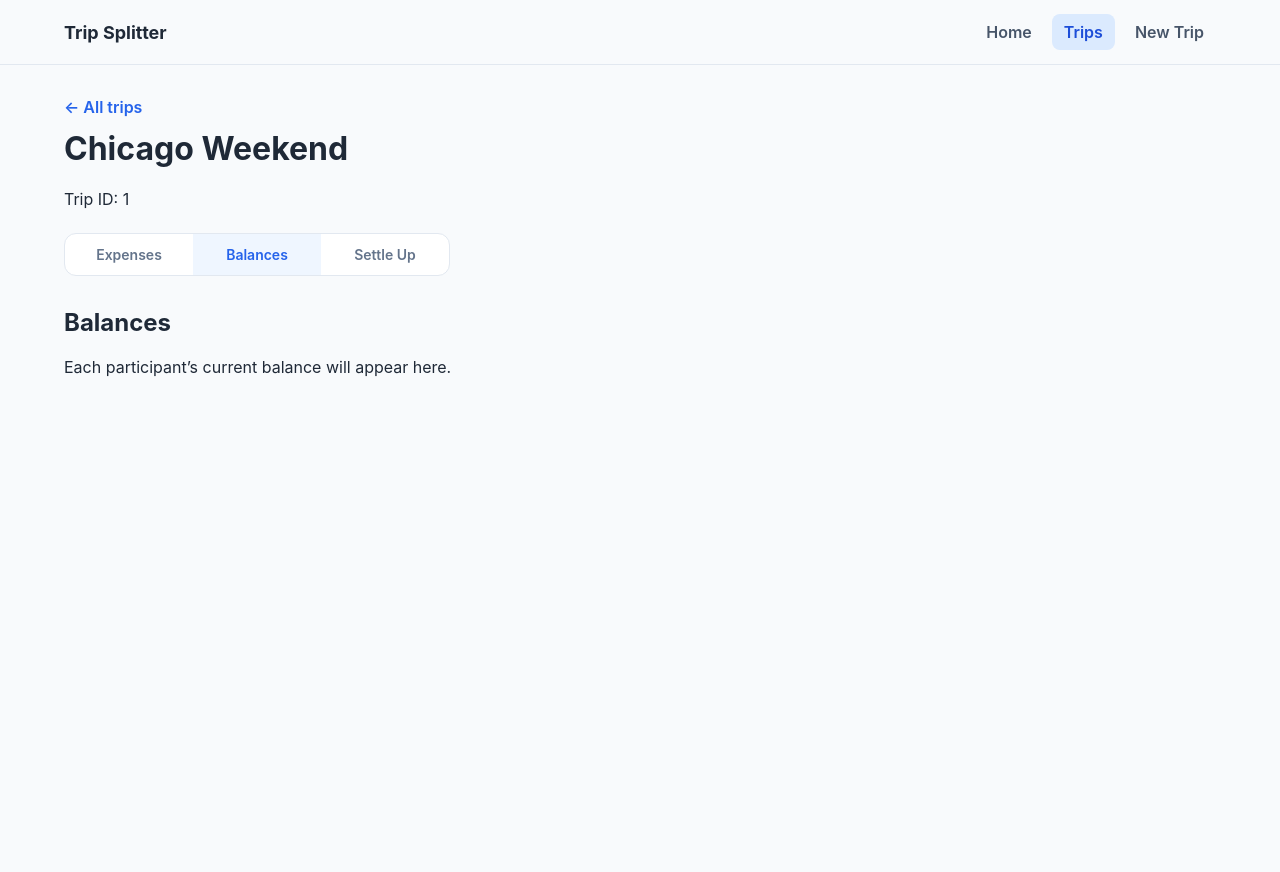
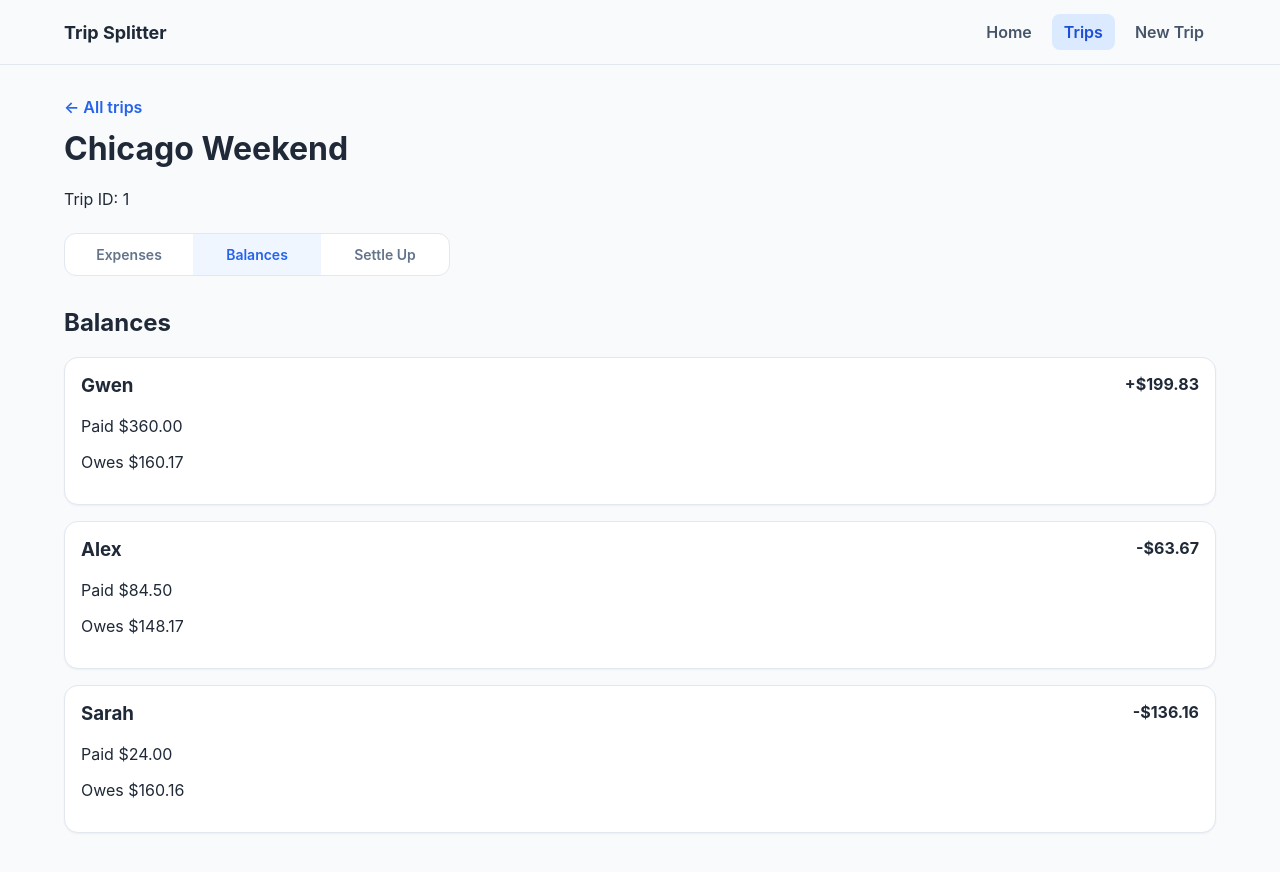
Before and after one commit to Gwen-Killinger/tripSplitterWeb, a React (Vite) app in the folder trip-splitter/: page /trips/1/balances in a window 1280 px wide. Shown: the top 872 px of the page. Built offline with nearby package versions, Linux system fonts and the light colour scheme.

Commit message:
feat: calc

```diff
--- /dev/null
+++ b/trip-splitter/src/domain/calculateBalances.ts
@@ -0,0 +1,52 @@
+import type {
+  Expense,
+  MemberBalance,
+  TripMember,
+} from "./models";
+
+export function calculateBalances(
+  members: TripMember[],
+  expenses: Expense[],
+): MemberBalance[] {
+  const balances = new Map<string, MemberBalance>();
+
+  for (const member of members) {
+    balances.set(member.id, {
+      memberId: member.id,
+      paidCents: 0,
+      owedCents: 0,
+      balanceCents: 0,
+    });
+  }
+
+  for (const expense of expenses) {
+    const payer = balances.get(expense.paidByMemberId);
+
+    if (!payer) {
+      throw new Error(
+        `Unknown payer: ${expense.paidByMemberId}`,
+      );
+    }
+
+    payer.paidCents += expense.amountCents;
+
+    for (const split of expense.splits) {
+      const member = balances.get(split.memberId);
+
+      if (!member) {
+        throw new Error(
+          `Unknown member: ${split.memberId}`,
+        );
+      }
+
+      member.owedCents += split.shareCents;
+    }
+  }
+
+  for (const member of balances.values()) {
+    member.balanceCents =
+      member.paidCents - member.owedCents;
+  }
+
+  return [...balances.values()];
+}
--- a/trip-splitter/src/pages/TripBalancesPage.tsx
+++ b/trip-splitter/src/pages/TripBalancesPage.tsx
@@ -1,8 +1,56 @@
+import { calculateBalances } from "../domain/calculateBalances";
+import { formatCurrency } from "../lib/currency";
+import { mockTrip } from "../lib/mockTrip";
+
 export function TripBalancesPage() {
+  const balances = calculateBalances(
+    mockTrip.members,
+    mockTrip.expenses,
+  );
+
   return (
     <section>
       <h2>Balances</h2>
-      <p>Each participant’s current balance will appear here.</p>
+
+      <div className="expense-list">
+        {balances.map((balance) => {
+          const member = mockTrip.members.find(
+            (m) => m.id === balance.memberId,
+          );
+
+          return (
+            <article
+              key={balance.memberId}
+              className="expense-card"
+            >
+              <div className="expense-card__content">
+                <div>
+                  <h3>{member?.displayName}</h3>
+
+                  <p>
+                    Paid{" "}
+                    {formatCurrency(balance.paidCents)}
+                  </p>
+
+                  <p>
+                    Owes{" "}
+                    {formatCurrency(balance.owedCents)}
+                  </p>
+                </div>
+
+                <strong>
+                  {balance.balanceCents >= 0
+                    ? "+"
+                    : "-"}
+                  {formatCurrency(
+                    Math.abs(balance.balanceCents),
+                  )}
+                </strong>
+              </div>
+            </article>
+          );
+        })}
+      </div>
     </section>
   );
 }
```
Also changed, not shown: trip-splitter/src/domain/models.ts (+10 -0 lines), 1 other file (tests, documents, lock files or other folders).
